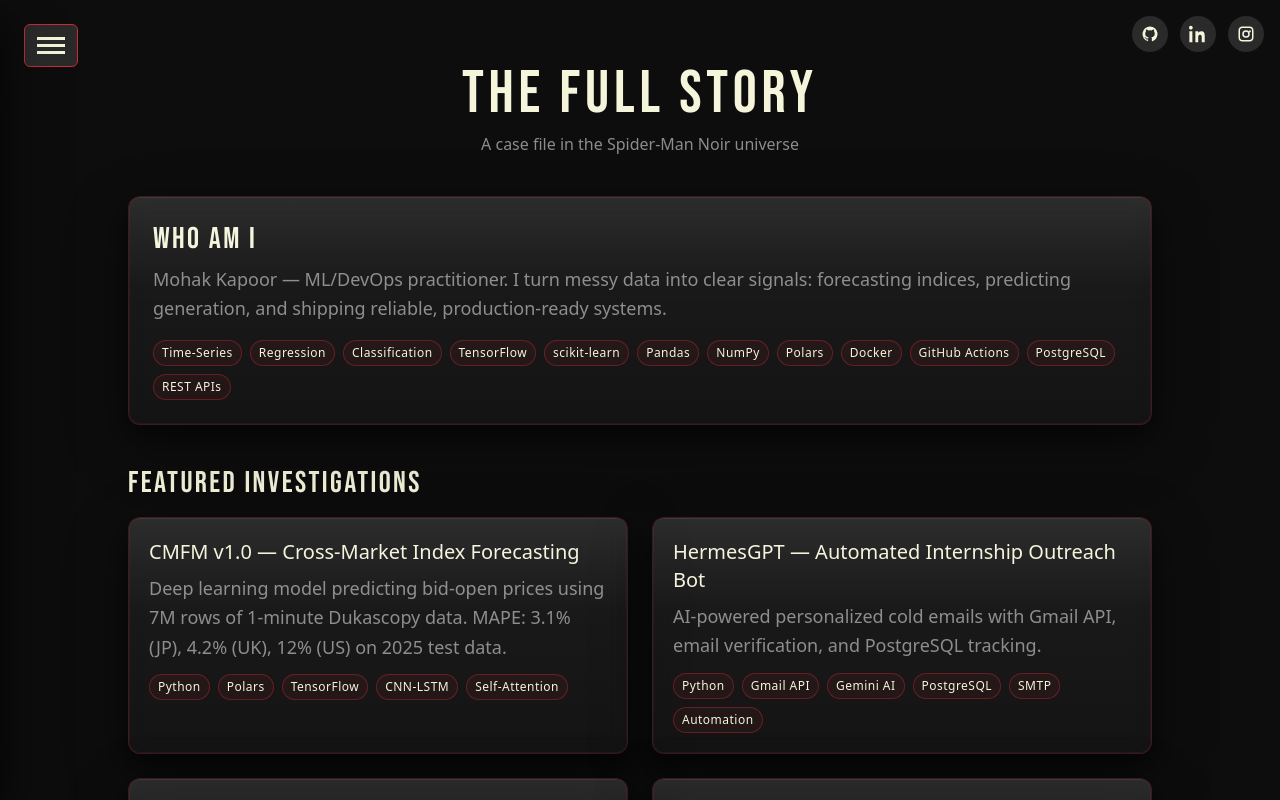
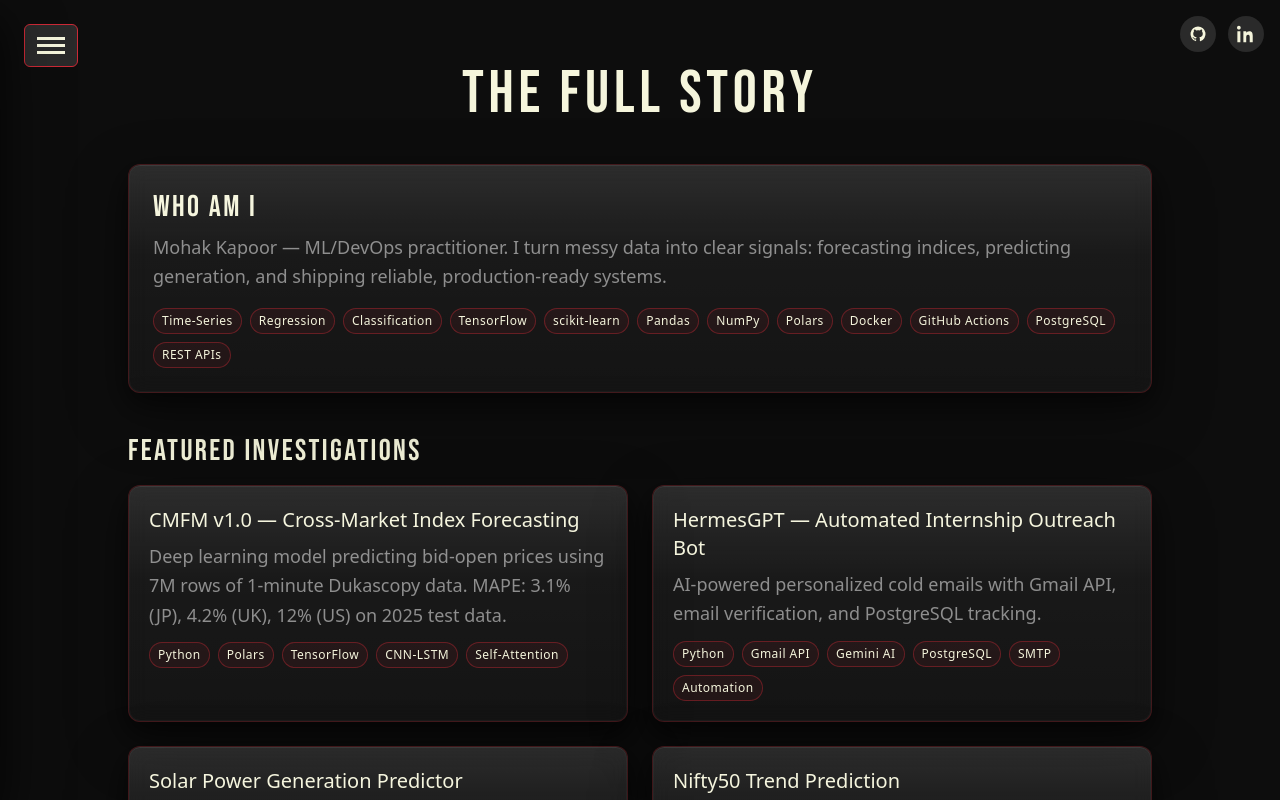
Before and after one commit to mohakapoor/Portfolio, a Next.js app: page /story in a window 1280 px wide. Shown: the top 800 px of the page. Built offline with nearby package versions, Linux system fonts and the light colour scheme.

Commit message:
Remove description from StoryPage component and comment out Instagram link in HeaderSocials component for future use.

```diff
--- a/src/app/story/page.tsx
+++ b/src/app/story/page.tsx
@@ -60,7 +60,6 @@ export default function StoryPage() {
       <section className="max-w-5xl mx-auto">
         <header className="mb-10 text-center">
           <h1 className="newspaper-headline text-5xl md:text-6xl">The Full Story</h1>
-          <p className="text-dust-gray mt-2">A case file in the Spider‑Man Noir universe</p>
         </header>
 
         <article className="space-y-10 leading-relaxed text-lg">
--- a/src/components/HeaderSocials.tsx
+++ b/src/components/HeaderSocials.tsx
@@ -27,6 +27,7 @@ export default function HeaderSocials(): React.ReactElement {
           <path d="M4.983 3.5C4.983 4.88 3.88 6 2.5 6S0 4.88 0 3.5 1.12 1 2.5 1s2.483 1.12 2.483 2.5zM.5 8.25h4V23h-4V8.25zM8.5 8.25h3.834v2.008h.054c.534-1.013 1.84-2.083 3.787-2.083 4.05 0 4.795 2.666 4.795 6.136V23h-3.999v-6.54c0-1.56-.028-3.566-2.173-3.566-2.176 0-2.51 1.7-2.51 3.454V23H8.5V8.25z"/>
         </svg>
       </a>
+      {/* Instagram (disabled for now)
       <a
         href="https://www.instagram.com/isitmohak"
         target="_blank"
@@ -38,6 +39,7 @@ export default function HeaderSocials(): React.ReactElement {
           <path d="M7 2C4.243 2 2 4.243 2 7v10c0 2.757 2.243 5 5 5h10c2.757 0 5-2.243 5-5V7c0-2.757-2.243-5-5-5H7zm0 2h10c1.654 0 3 1.346 3 3v10c0 1.654-1.346 3-3 3H7c-1.654 0-3-1.346-3-3V7c0-1.654 1.346-3 3-3zm5 3a5 5 0 100 10 5 5 0 000-10zm0 2a3 3 0 110 6 3 3 0 010-6zm6.5-.75a1.25 1.25 0 11-2.5 0 1.25 1.25 0 012.5 0z"/>
         </svg>
       </a>
+      */}
     </div>
   );
 }
```
